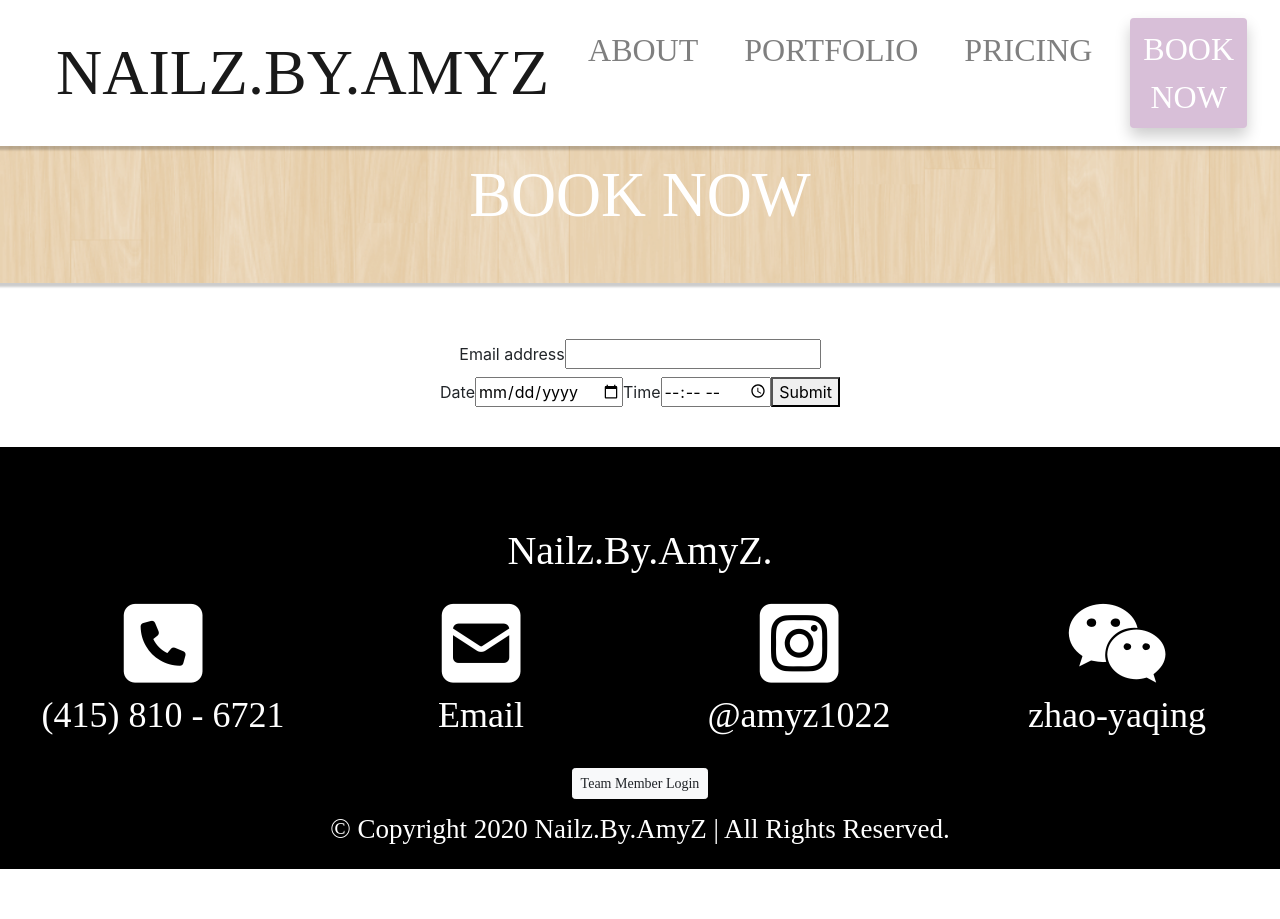
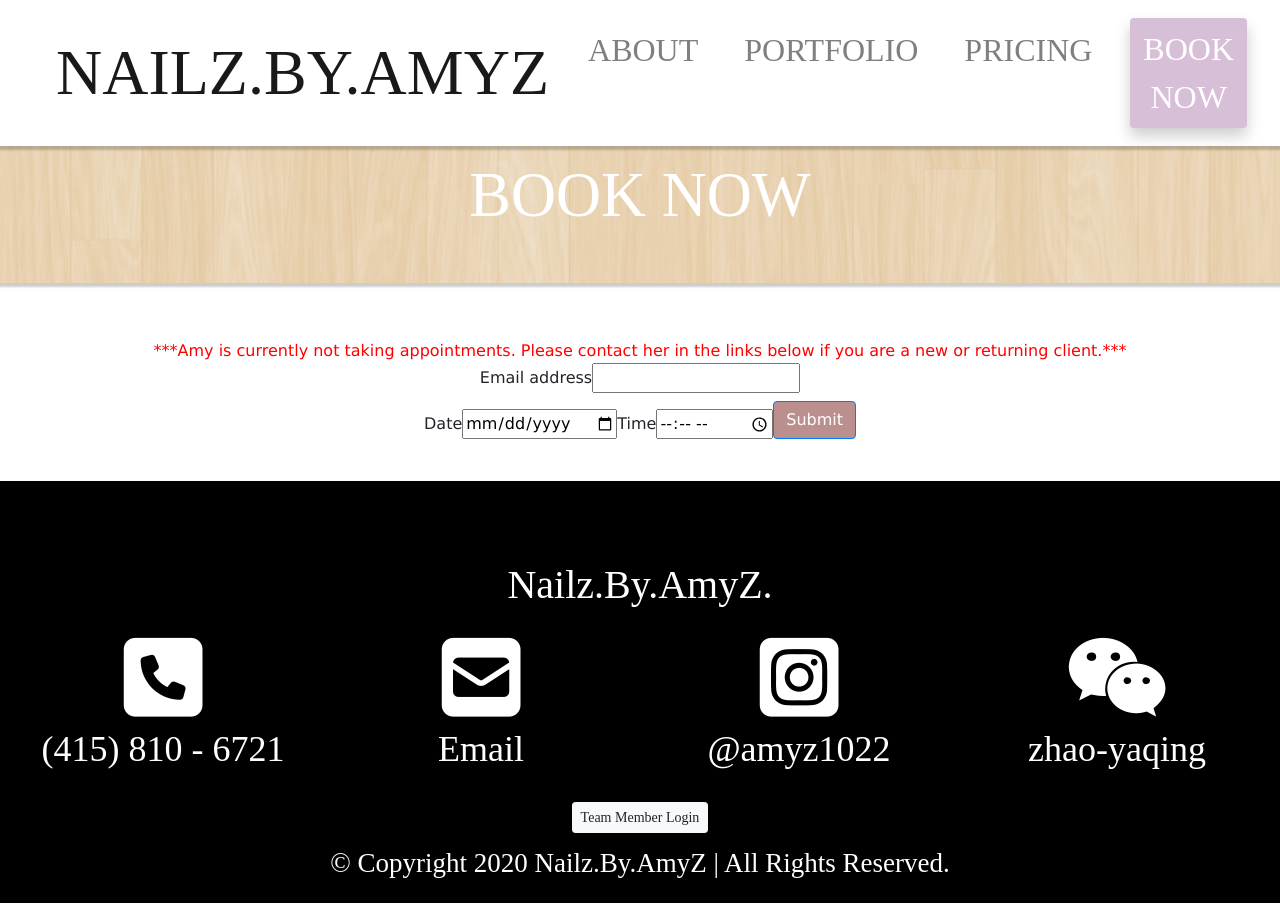
Before and after one commit to juliemyhu/NailzbyAmyz, a React app: page /book in a window 1280 px wide. Before the commit the page ends 885 px from the top, so only its background shows below. Built offline with nearby package versions, Linux system fonts and the light colour scheme; a web font is replaced by a local one.

Commit message:
disclaimer

```diff
--- a/src/components/BookingForm/BookingForm.css
+++ b/src/components/BookingForm/BookingForm.css
@@ -0,0 +1,15 @@
+
+
+#disclaimeralert {
+    color:red
+}
+
+#idlabel {
+    font-family: 'Lucida Sans', 'Lucida Sans Regular', 'Lucida Grande', 'Lucida Sans Unicode', Geneva, Verdana, sans-serif;
+
+}
+
+#submitButton{
+    margin-bottom: 10px;
+    background-color: rosybrown;
+}
--- a/src/components/BookingForm/BookingForm.js
+++ b/src/components/BookingForm/BookingForm.js
@@ -2,8 +2,6 @@ import React, { Component } from 'react';
 import { withRouter } from "react-router-dom";
 import './BookingForm.css';
 // import axios from '../../axios-appt';
-
-
 // import DatePicker from "react-datepicker";
 // import "react-datepicker/dist/react-datepicker.css";
 
@@ -11,9 +9,10 @@ class OpenForm extends Component {
  render() {
      return (
          <div>
-             <form>
+             <form id="idlabel">
+                <div id="disclaimeralert">***Amy is currently not taking appointments. Please contact her in the links below if you are a new or returning client.***</div>
                  <div>
-                 <label>Email address
+                 <label >Email address
                     <input type="email"></input>
                   </label>
                  </div>
@@ -22,7 +21,7 @@ class OpenForm extends Component {
                 <label>Time
                     <input type="time"></input>
                   </label>
-                    <button>Submit</button>
+                    <button className="btn btn-primary" id="submitButton" >Submit</button>
                 </label>
              </form>
          </div>
--- a/src/containers/Home/Home.js
+++ b/src/containers/Home/Home.js
@@ -18,6 +18,7 @@ class Home extends Component {
                             </p>
                         </div>
                 </div>
+                <p id="break"></p>
             </Aux>
         )
     }
--- a/src/containers/Pricing/Pricing.js
+++ b/src/containers/Pricing/Pricing.js
@@ -27,7 +27,6 @@ class Pricing extends Component {
 
                 </div>
 
-
             </div>
             <p id="break"></p>
         </Aux>
```
